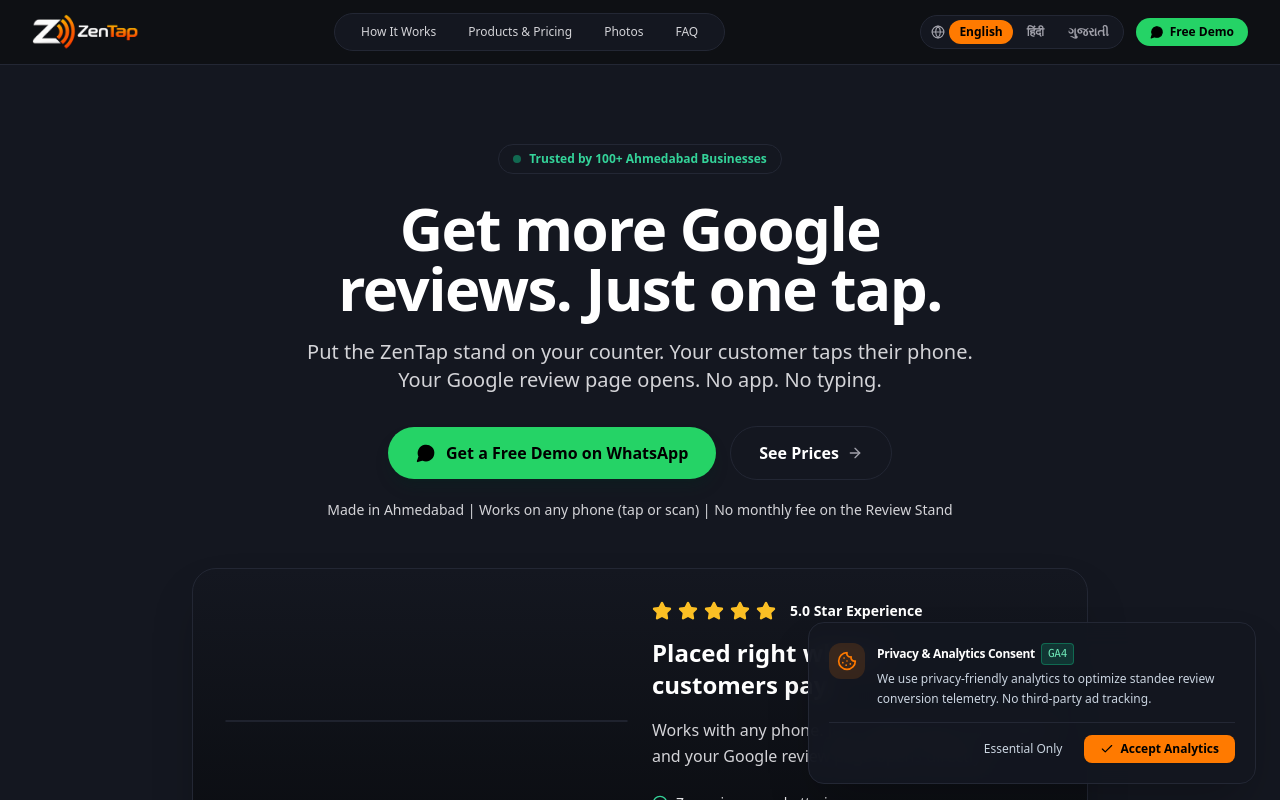
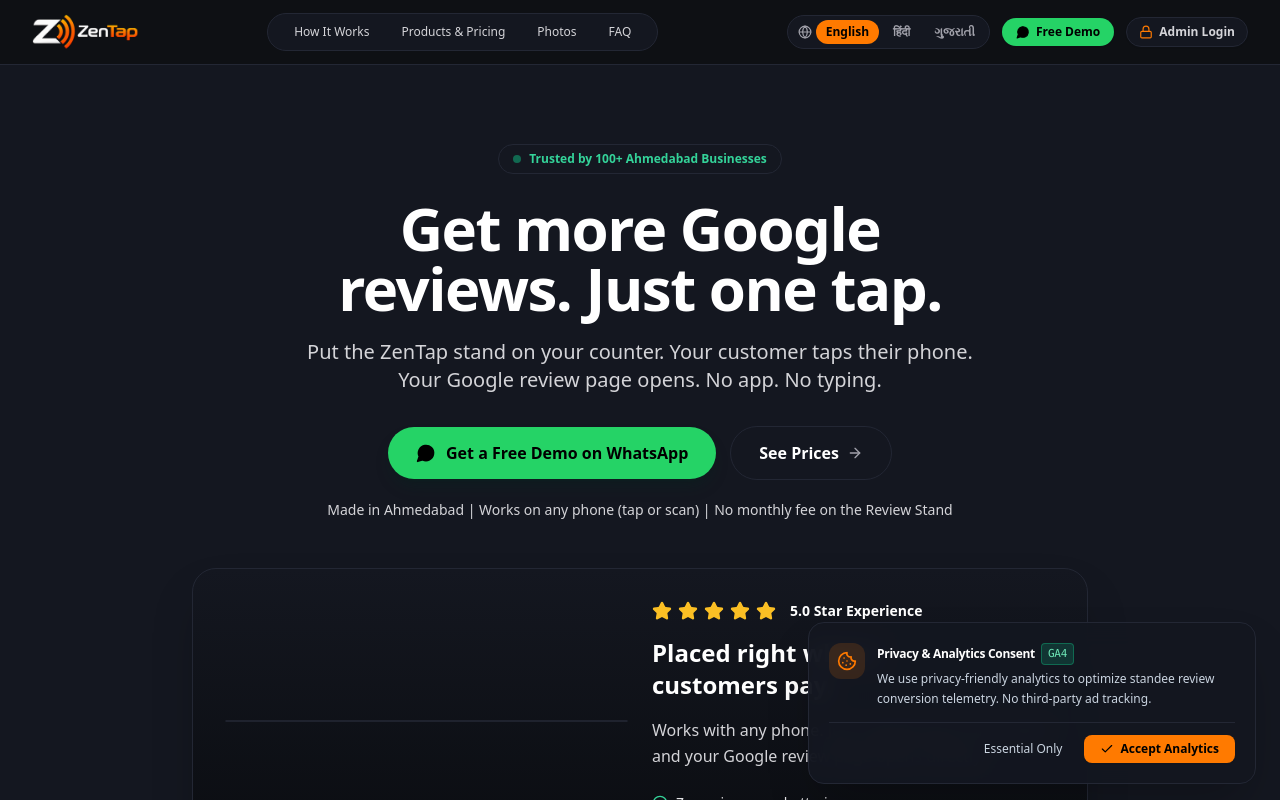
Before and after one commit to MeetBorad/Zentap.ai, a Next.js app: page / in a window 1280 px wide. Shown: the top 800 px of the page. Built offline with nearby package versions, Linux system fonts and the light colour scheme; no server answers.

Commit message:
feat(header): add Admin Login button to top right side of homepage

```diff
--- a/src/components/Header.tsx
+++ b/src/components/Header.tsx
@@ -8,7 +8,8 @@ import {
   ShieldCheck,
   ArrowLeft,
   MessageCircle,
-  Globe
+  Globe,
+  Lock
 } from "lucide-react";
 import { useAuth } from "@/context/AuthContext";
 
@@ -250,6 +251,28 @@ export default function Header({
             <span>{demoBtnText}</span>
           </a>
 
+          {/* Admin Login Option on Top Right */}
+          {isAdmin ? (
+            <button
+              onClick={() => handleNavClick("admin")}
+              className="tactile-btn flex items-center gap-1.5 px-3 py-1.5 rounded-full bg-[#ff7a00] hover:bg-[#e56d00] text-black text-xs font-bold cursor-pointer shadow-sm transition-all"
+            >
+              <ShieldCheck className="w-3.5 h-3.5" />
+              <span className="hidden md:inline">Admin Console</span>
+              <span className="md:hidden">Admin</span>
+            </button>
+          ) : (
+            <a
+              href="/admin/login"
+              title="Admin Portal Login"
+              className="tactile-btn-subtle flex items-center gap-1.5 px-3 py-1.5 rounded-full bg-[#141720] hover:bg-[#1c212e] text-zinc-300 hover:text-white border border-[#232734] text-xs font-semibold cursor-pointer shadow-sm transition-all"
+            >
+              <Lock className="w-3.5 h-3.5 text-[#ff7a00]" />
+              <span className="hidden sm:inline">Admin Login</span>
+              <span className="sm:hidden">Admin</span>
+            </a>
+          )}
+
           {/* Mobile Menu Hamburger */}
           <button
             onClick={() => setMobileMenuOpen(!mobileMenuOpen)}
@@ -290,7 +313,7 @@ export default function Header({
               {currentLang === "gu" ? "સવાલો અને જવાબો (FAQ)" : currentLang === "hi" ? "सवाल और जवाब (FAQ)" : "FAQ"}
             </button>
 
-            <div className="border-t border-[#232734] mt-2 pt-3">
+            <div className="border-t border-[#232734] mt-2 pt-3 flex flex-col gap-2">
               <a
                 href={waUrl}
                 target="_blank"
@@ -306,6 +329,24 @@ export default function Header({
                     : "Get a Free Demo on WhatsApp"}
                 </span>
               </a>
+
+              {isAdmin ? (
+                <button
+                  onClick={() => handleNavClick("admin")}
+                  className="w-full py-2.5 rounded-xl bg-[#ff7a00] text-black font-bold text-xs shadow-sm flex items-center justify-center gap-2"
+                >
+                  <ShieldCheck className="w-3.5 h-3.5" />
+                  <span>Admin Console</span>
+                </button>
+              ) : (
+                <a
+                  href="/admin/login"
+                  className="w-full py-2.5 rounded-xl bg-[#141720] text-zinc-300 hover:text-white font-medium text-xs border border-[#232734] flex items-center justify-center gap-2"
+                >
+                  <Lock className="w-3.5 h-3.5 text-[#ff7a00]" />
+                  <span>Admin Login</span>
+                </a>
+              )}
             </div>
           </div>
         </div>
```
